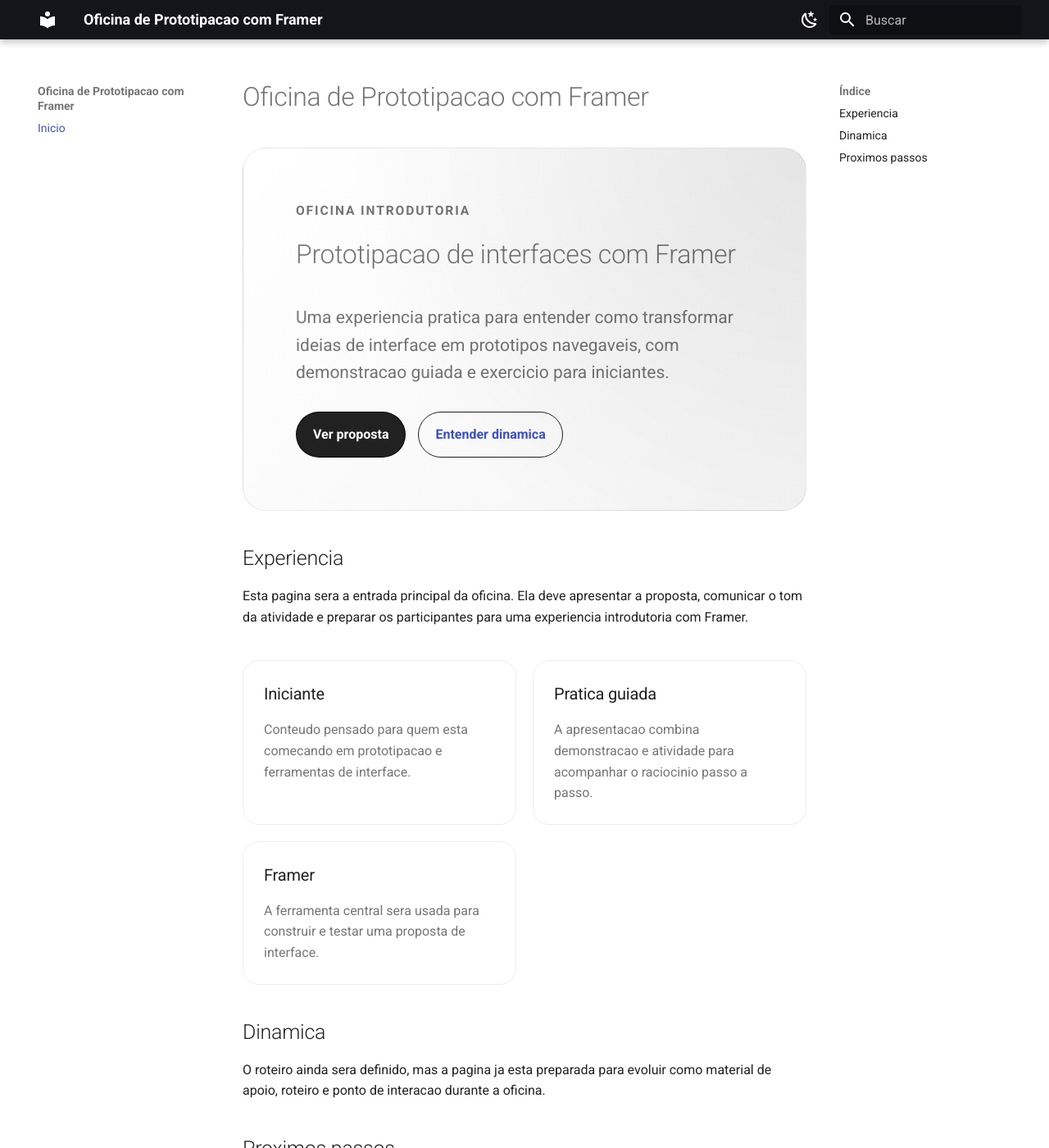
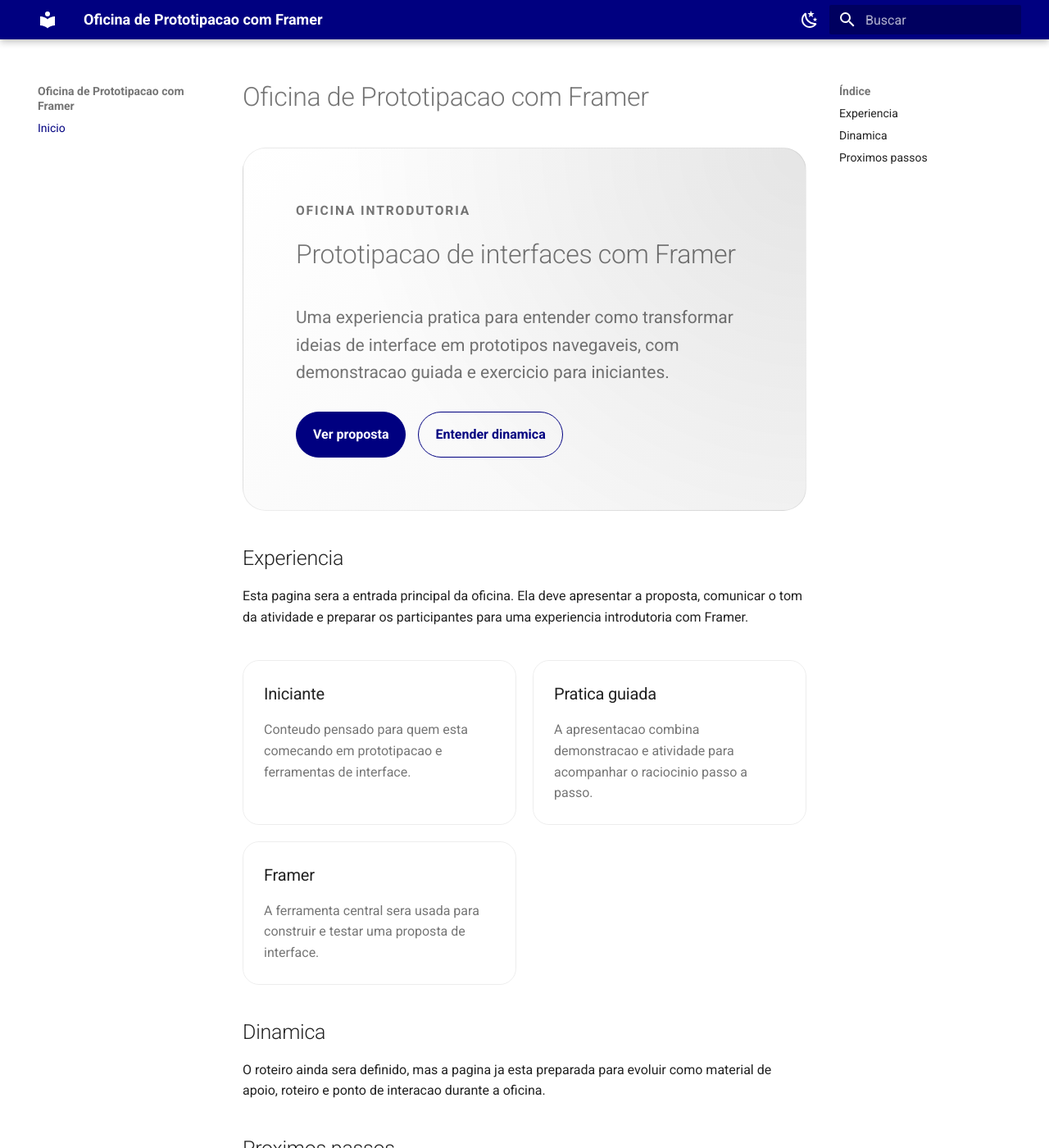
Before and after one commit to AndersonReiner/oficina-framer, an MkDocs documentation site: the page built from docs/index.md, in a window 1280 px wide and 1400 px high. Shown: the whole window at 82% size. Built offline with MkDocs 1.6.1 and Material for MkDocs 9.7.7, drawn with Linux system fonts in a browser that asks for light colours.

Commit message:
style: tune accent and dark theme colors

```diff
--- a/docs/stylesheets/extra.css
+++ b/docs/stylesheets/extra.css
@@ -1,3 +1,38 @@
+.md-header,
+.md-tabs {
+  background-color: #000080;
+}
+
+:root {
+  --workshop-accent: #000080;
+}
+
+[data-md-color-scheme="default"] {
+  --md-primary-fg-color: #000080;
+  --md-primary-fg-color--light: #1f2aa6;
+  --md-primary-fg-color--dark: #00005c;
+  --md-accent-fg-color: #000080;
+  --md-typeset-a-color: #000080;
+}
+
+[data-md-color-scheme="slate"] {
+  --md-default-bg-color: #000000;
+  --md-default-fg-color: #e2e8f0;
+  --md-default-fg-color--light: #94a3b8;
+  --md-default-fg-color--lighter: #64748b;
+  --md-default-fg-color--lightest: #1e1e2a;
+  --md-code-bg-color: #0f0f12;
+  --md-code-fg-color: #e2e8f0;
+  --md-code-hl-color: #3b3b4d;
+  --md-primary-fg-color: #000080;
+  --md-primary-fg-color--light: #1f2aa6;
+  --md-primary-fg-color--dark: #00005c;
+  --md-accent-fg-color: #7c86ff;
+  --md-typeset-a-color: #a8b1ff;
+  --md-footer-bg-color: #000000;
+  --md-footer-bg-color--dark: #000000;
+}
+
 .hero {
   border: 1px solid var(--md-default-fg-color--lightest);
   border-radius: 28px;
@@ -38,17 +73,17 @@
 }
 
 .hero__button {
-  border: 1px solid var(--md-default-fg-color);
+  border: 1px solid var(--workshop-accent);
   border-radius: 999px;
-  color: var(--md-default-fg-color);
+  color: var(--md-typeset-a-color);
   display: inline-block;
   font-weight: 700;
   padding: 0.72rem 1rem;
 }
 
 .hero__button--primary {
-  background: var(--md-default-fg-color);
-  color: var(--md-default-bg-color) !important;
+  background: var(--workshop-accent);
+  color: #ffffff !important;
 }
 
 .landing-grid {
--- a/mkdocs.yml
+++ b/mkdocs.yml
@@ -7,14 +7,14 @@
   language: pt-BR
   palette:
     - scheme: default
-      primary: black
-      accent: grey
+      primary: indigo
+      accent: indigo
       toggle:
         icon: material/weather-night
         name: Alternar para modo escuro
     - scheme: slate
-      primary: black
-      accent: grey
+      primary: indigo
+      accent: indigo
       toggle:
         icon: material/weather-sunny
         name: Alternar para modo claro
```
